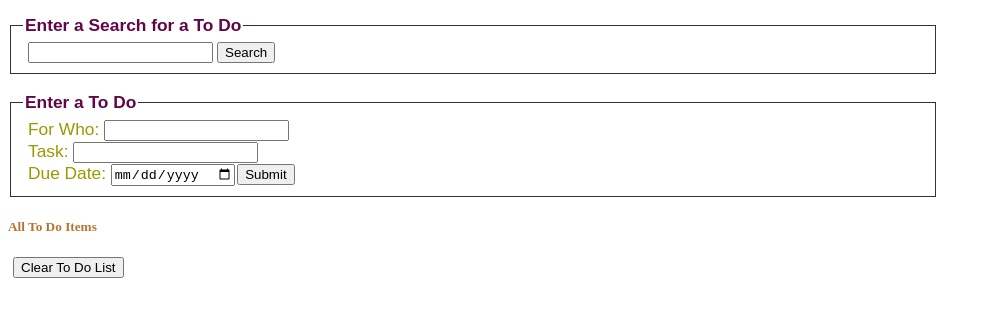
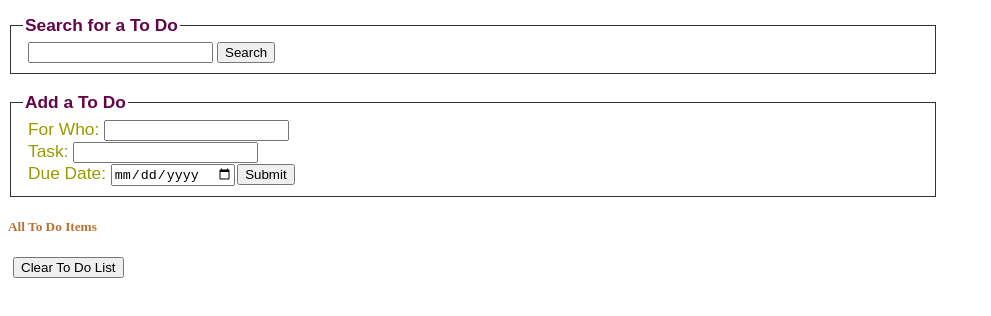
Before and after one commit to kimlew/nodejs_todo_list, a website: page index.html in a window 1280 px wide. Shown: the part 44-360 px from the top of the page, without its empty margins (0-991 px from the left). Drawn offline with Linux system fonts and the light colour scheme; no server answers.

Commit message:
Changed to Search & Add

```diff
--- a/index.html
+++ b/index.html
@@ -15,7 +15,7 @@
     <div id="forms">
 
       <fieldset>
-        <legend><b>Enter a Search for a To Do</b></legend>
+        <legend><b>Search for a To Do</b></legend>
         <form action="/" method="post" id="searchForm">
             <input type="search" id="searchTerm" name="searchTerm" default="Search term">
             <input type="button" id="searchButton" value="Search">
@@ -26,7 +26,7 @@
       <br>
 
       <fieldset>
-        <legend><b>Enter a To Do</b></legend>
+        <legend><b>Add a To Do</b></legend>
         <form id="taskForm" action="/" method="post">
             <label for ="whoFor">For Who: </label>
               <input type ="text" name="whoFor" id="whoFor">
```
